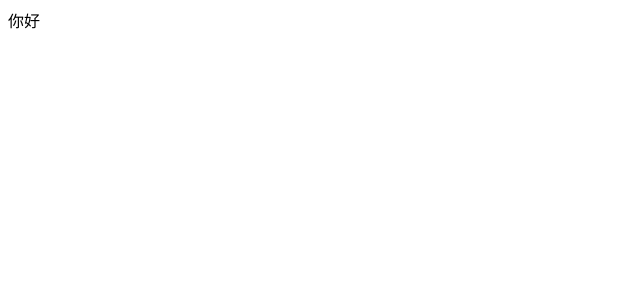
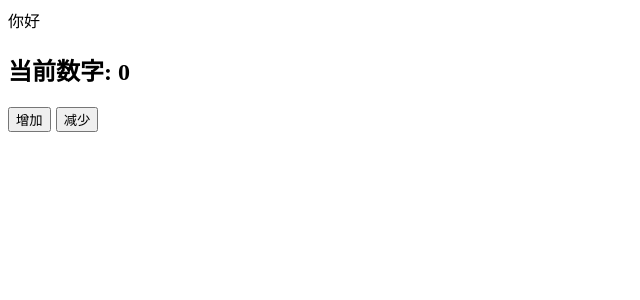
Before and after one commit to marvin-season/i18n-ast, a React (Vite) app: page / in a window 1280 px wide. Shown: the top 300 px of the page, without its empty margins (0-640 px from the left). Built offline with nearby package versions, Linux system fonts and the light colour scheme.

Commit message:
fix: Counter  demo

```diff
--- a/plugins/i18nPlugin.ts
+++ b/plugins/i18nPlugin.ts
@@ -7,7 +7,7 @@ import * as fs from "node:fs";
 
 const isValid = (id: string) => {
   return (
-    id.match(/\.(tsx|ts)$/) && id.match(/.*src\/(components|pages|hooks|.+\.(tsx|ts)).*/)
+    id.match(/\.(tsx|ts)$/) && id.match(/.*src\/.*/)
   );
 };
 
--- a/src/App.tsx
+++ b/src/App.tsx
@@ -1,10 +1,12 @@
 import { useTranslation } from "react-i18next";
+import Counter from "./components/Counter.tsx";
 
 function App() {
   const { t } = useTranslation();
   return (
     <>
       <div>{"你好"}</div>
+      <Counter/>
     </>
   );
 }
--- /dev/null
+++ b/src/components/Counter.tsx
@@ -0,0 +1,33 @@
+import React, { useEffect, useState } from "react";
+
+// 定义组件的 props 类型
+interface CounterProps {
+  initialCount?: number;
+}
+
+const Counter: React.FC<CounterProps> = ({ initialCount = 0 }) => {
+  const [count, setCount] = useState<number>(initialCount);
+
+  // 使用 useEffect Hook 在计数更新时输出日志
+  useEffect(() => {
+    console.log(`Count updated: ${count}`);
+  }, [count]);
+
+  // 使用 ES6 箭头函数更新状态
+  const increment = () => setCount(count + 1);
+  const decrement = () => setCount(count - 1);
+
+  return (
+    <div style={{ marginTop: "20px" }}>
+      <h2>当前数字: {count}</h2>
+      <button onClick={increment} style={{ marginRight: "5px" }}>
+        {'增加'}
+      </button>
+      <button onClick={decrement}>
+        {'减少'}
+      </button>
+    </div>
+  );
+};
+
+export default Counter;
```
Also changed, not shown: translationRecords.json (+15 -0 lines).
